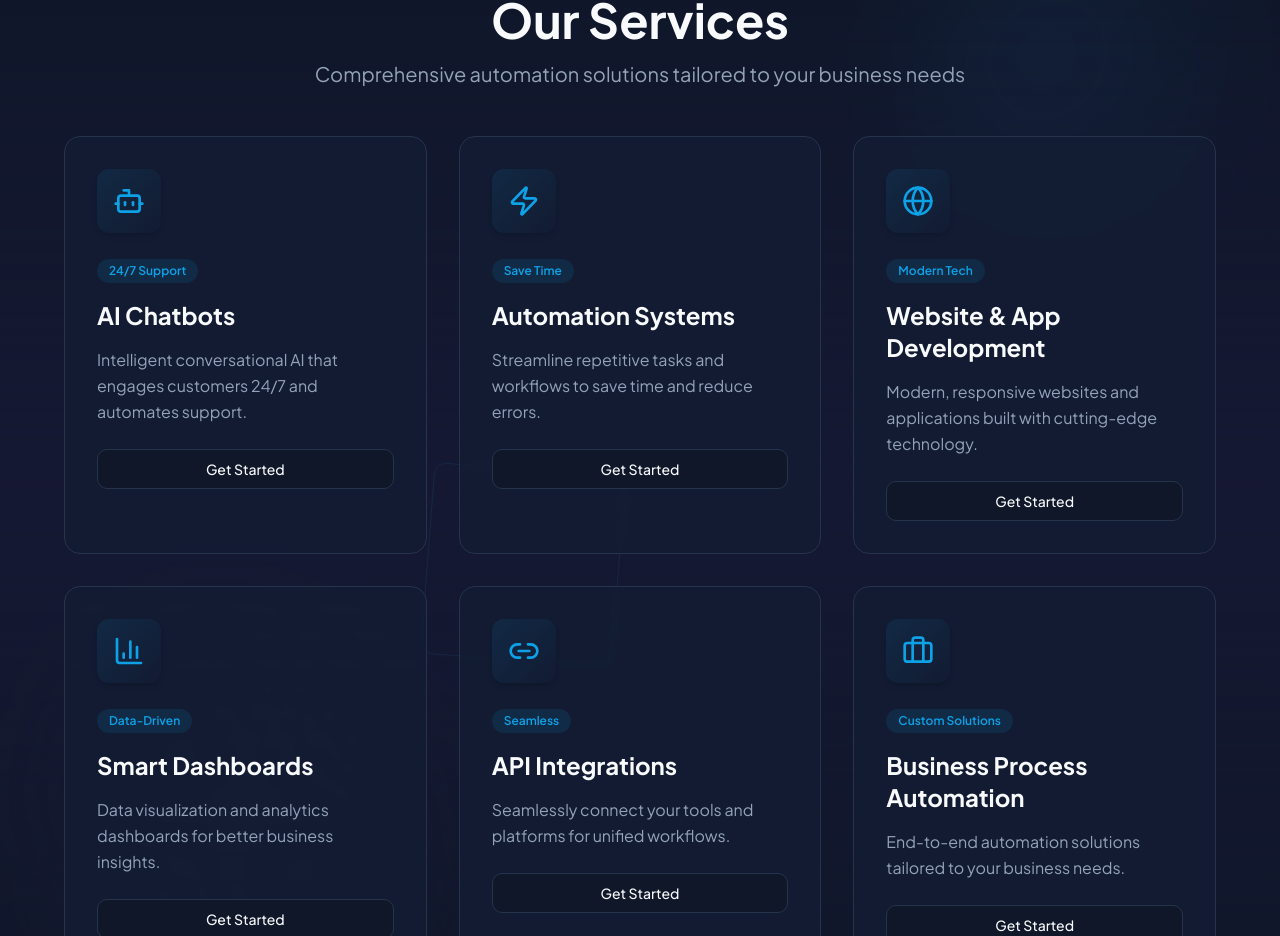
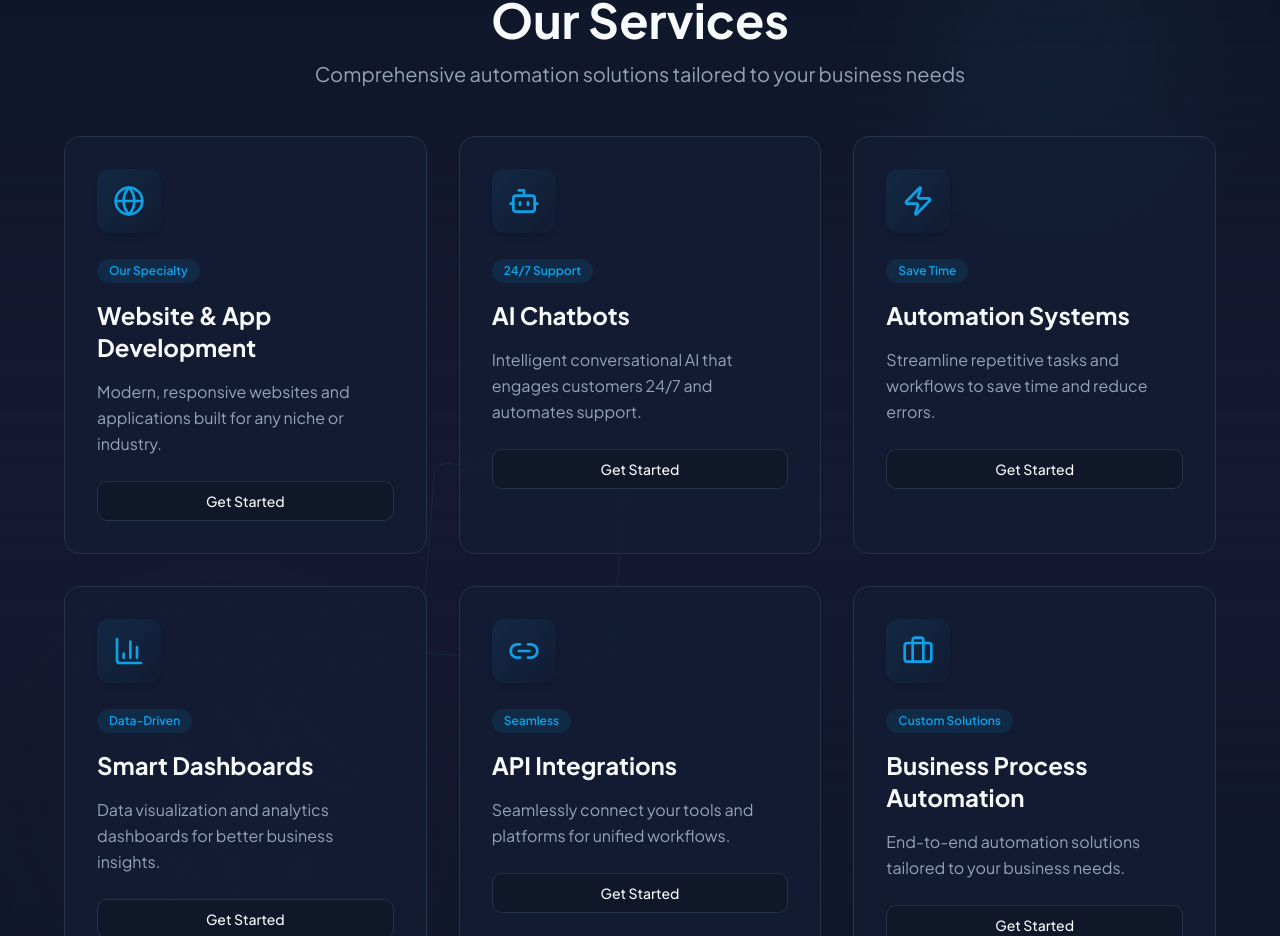
Before and after one commit to infosuraautomations-afk/sura-automate-shine-92cce907, a React (Vite) app: page / in a window 1280 px wide. Shown: the part 1496-2432 px from the top of the page. Built offline with nearby package versions, Linux system fonts and the light colour scheme; the HTML template or start-up script is replaced by a standard one.

Commit message:
Changes
Co-authored-by: infosuraautomations-afk <239263220+infosuraautomations-afk@users.noreply.github.com>

```diff
--- a/src/components/Services.tsx
+++ b/src/components/Services.tsx
@@ -11,11 +11,18 @@ import {
 
 const services = [
   {
+    icon: Globe,
+    title: "Website & App Development",
+    description: "Modern, responsive websites and applications built for any niche or industry.",
+    highlight: "Our Specialty",
+    details: "Websites are our core craft. We design and build stunning, high-performance websites and web apps for every type of business — e-commerce, restaurants, real estate, agencies, SaaS, portfolios, education, healthcare, and more. Each site is fully responsive, SEO-optimized, lightning fast, and tailored to your brand. From sleek landing pages to complex multi-page platforms with custom features, we deliver pixel-perfect results that turn visitors into loyal customers."
+  },
+  {
     icon: Bot,
     title: "AI Chatbots",
     description: "Intelligent conversational AI that engages customers 24/7 and automates support.",
     highlight: "24/7 Support",
-    details: "Transform your customer service with AI-powered chatbots that understand context and provide instant, accurate responses. Our chatbots integrate seamlessly with your existing systems, handle multiple languages, and learn from every interaction to improve over time. Perfect for e-commerce, support teams, and lead generation. Reduce response times by 90% while maintaining a personal touch that keeps customers engaged and satisfied."
+    details: "Transform your customer service with AI-powered chatbots that understand context and provide instant, accurate responses. Our chatbots integrate seamlessly with your website and existing systems, handle multiple languages, and learn from every interaction to improve over time. Perfect for e-commerce, support teams, and lead generation. Reduce response times by 90% while maintaining a personal touch that keeps customers engaged and satisfied."
   },
   {
     icon: Zap,
@@ -23,13 +30,6 @@ const services = [
     description: "Streamline repetitive tasks and workflows to save time and reduce errors.",
     highlight: "Save Time",
     details: "Eliminate manual work and boost productivity with intelligent automation systems. We automate data entry, report generation, email workflows, inventory management, and more. Our solutions integrate with popular tools like Excel, Google Sheets, CRM systems, and databases. Free your team to focus on strategic work while automation handles the repetitive tasks with 99.9% accuracy and lightning speed."
-  },
-  {
-    icon: Globe,
-    title: "Website & App Development",
-    description: "Modern, responsive websites and applications built with cutting-edge technology.",
-    highlight: "Modern Tech",
-    details: "Create stunning, high-performance websites and applications that captivate your audience. We build responsive designs that work flawlessly across all devices, implement SEO best practices for maximum visibility, and ensure fast loading times. From landing pages to complex web applications, our development follows industry standards and includes ongoing support to keep your digital presence ahead of the curve."
   },
   {
     icon: BarChart3,
```
